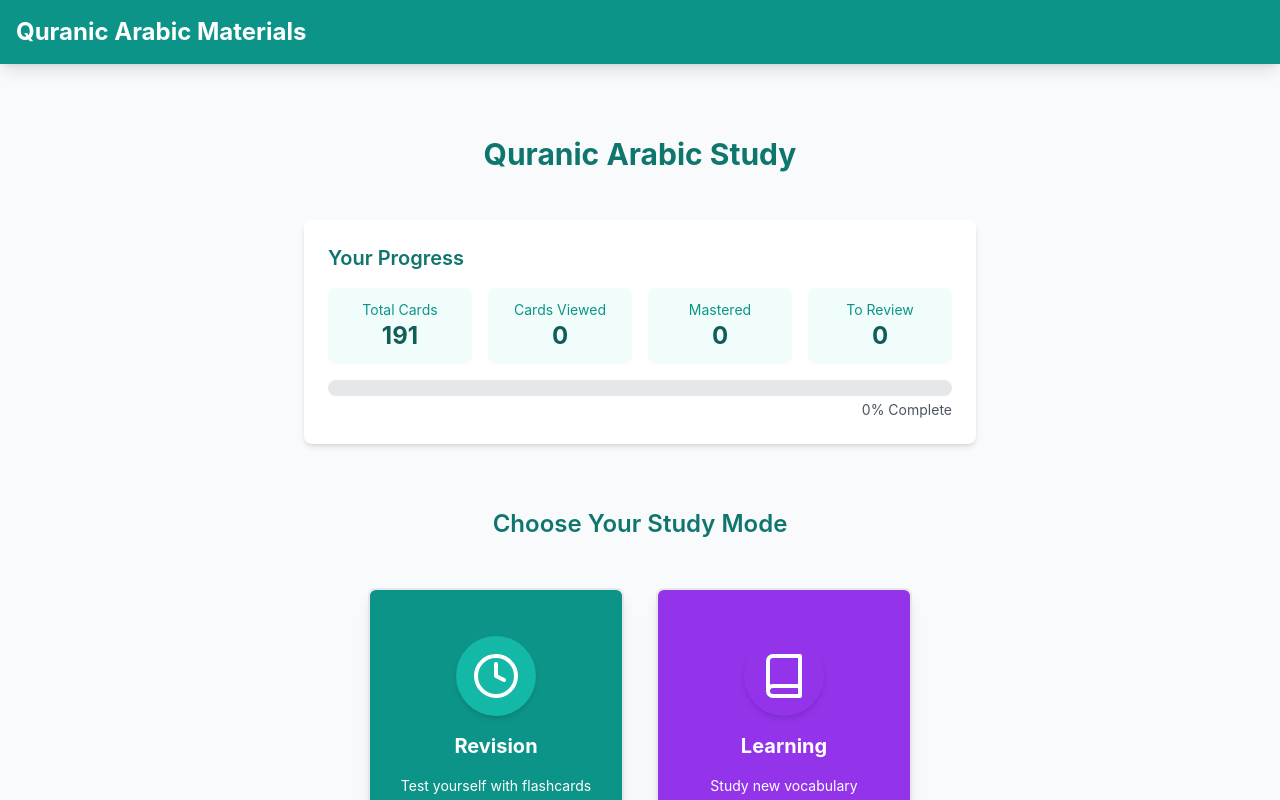
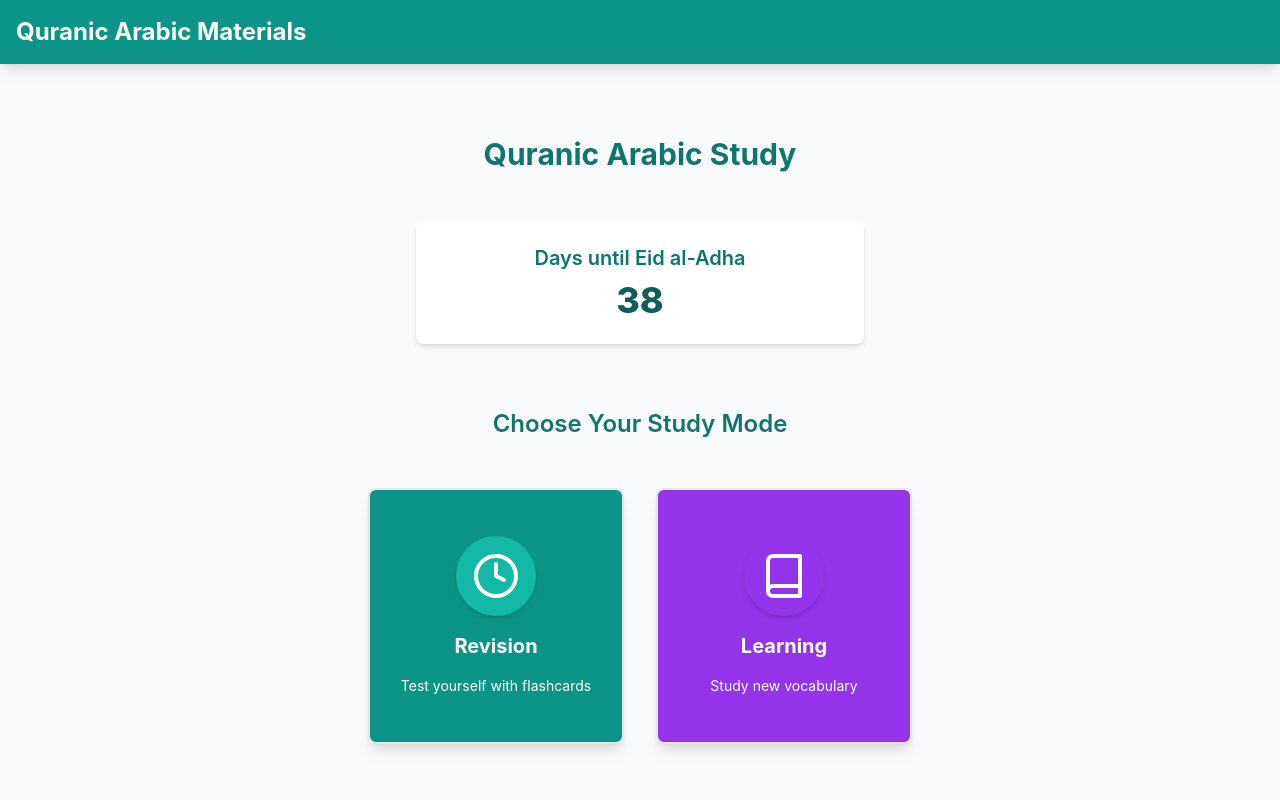
Before and after one commit to aiussr/nafsi, a React (Create React App) app: page / in a window 1280 px wide. Shown: the top 800 px of the page. Built offline with nearby package versions, Linux system fonts and the light colour scheme.

Commit message:
Update Menus.js

```diff
--- a/src/components/Menus.js
+++ b/src/components/Menus.js
@@ -1,11 +1,11 @@
 // src/components/Menus.js
 
-import React, { memo } from 'react';
+import React, { memo, useMemo } from 'react';
 import { Clock, Book } from 'lucide-react';
 import { useStudyContext } from '../context/StudyContext';
 import { weekNames } from '../data/flashcards';
 
-// Derive a sorted array of all week keys (e.g. ['week1','week2',...])
+// Build a sorted array of all week keys, e.g. ['week1','week2',…]
 const weeks = Object.keys(weekNames).sort((a, b) =>
   parseInt(a.replace('week', ''), 10) - parseInt(b.replace('week', ''), 10)
 );
@@ -38,21 +38,20 @@ const RevisionInfoCard = () => (
   <div className="mt-8 bg-teal-50 p-6 rounded-lg border border-teal-200 max-w-2xl text-center">
     <h3 className="text-lg font-semibold text-teal-700 mb-2">How Revision Works</h3>
     <p className="text-teal-800 mb-4">
-      Test your knowledge with our spaced repetition system. Cards you know well will appear less frequently,
-      while those you struggle with will be shown more often.
+      Test your knowledge with our spaced repetition system. Cards you know well will appear less frequently, while those you struggle with will be shown more often.
     </p>
     <div className="grid grid-cols-3 gap-4 text-sm">
       <div className="bg-green-100 p-3 rounded">
         <span className="font-semibold block text-green-800">I Knew This</span>
-        <span className="text-green-700">For cards you recognize immediately</span>
+        <span className="text-green-700">Instant recall</span>
       </div>
       <div className="bg-yellow-100 p-3 rounded">
         <span className="font-semibold block text-yellow-800">Knew Slowly</span>
-        <span className="text-yellow-700">For cards you remember with effort</span>
+        <span className="text-yellow-700">Recall with effort</span>
       </div>
       <div className="bg-red-100 p-3 rounded">
         <span className="font-semibold block text-red-800">Didn't Know</span>
-        <span className="text-red-700">For cards you need to study more</span>
+        <span className="text-red-700">Needs more study</span>
       </div>
     </div>
   </div>
@@ -81,39 +80,29 @@ const LearningInfoCard = () => (
 // Main Menu Component
 // ────────────────────────────────────────────────────────────────────────────────
 export const MainMenu = memo(() => {
-  const { setSection, stats } = useStudyContext();
+  const { setSection } = useStudyContext();
+
+  // Calculate days until the next Eid al-Adha
+  const daysUntilEid = useMemo(() => {
+    const today = new Date();
+    const eidDates = [
+      new Date('2025-06-06'),
+      new Date('2026-05-26'),
+      new Date('2027-05-16')
+    ];
+    const nextEid = eidDates.find(date => date > today) || eidDates[0];
+    const diffTime = nextEid - today;
+    return Math.max(0, Math.ceil(diffTime / (1000 * 60 * 60 * 24)));
+  }, []);
 
   return (
     <div className="flex flex-col items-center justify-center h-full gap-8 py-12">
       <h2 className="text-3xl font-bold text-teal-700 mb-4">Quranic Arabic Study</h2>
 
-      {/* Stats Summary */}
-      <div className="bg-white rounded-lg shadow-md p-6 w-full max-w-2xl mb-8">
-        <h3 className="text-xl font-semibold text-teal-700 mb-4">Your Progress</h3>
-        <div className="grid grid-cols-2 md:grid-cols-4 gap-4">
-          {[
-            { label: 'Total Cards', value: stats.totalCards },
-            { label: 'Cards Viewed', value: stats.completedCards },
-            { label: 'Mastered', value: stats.mastered },
-            { label: 'To Review', value: stats.needReview }
-          ].map((s) => (
-            <div key={s.label} className="text-center p-3 bg-teal-50 rounded-lg">
-              <p className="text-sm text-teal-600">{s.label}</p>
-              <p className="text-2xl font-bold text-teal-800">{s.value}</p>
-            </div>
-          ))}
-        </div>
-        <div className="mt-4">
-          <div className="w-full h-4 bg-gray-200 rounded-full">
-            <div
-              className="h-full bg-teal-600 rounded-full transition-all"
-              style={{ width: `${Math.floor((stats.completedCards / stats.totalCards) * 100)}%` }}
-            />
-          </div>
-          <div className="text-right mt-1 text-sm text-gray-600">
-            {Math.floor((stats.completedCards / stats.totalCards) * 100)}% Complete
-          </div>
-        </div>
+      {/* Countdown Card */}
+      <div className="bg-white rounded-lg shadow-md p-6 w-full max-w-md mb-8 text-center">
+        <h3 className="text-xl font-semibold text-teal-700 mb-2">Days until Eid al-Adha</h3>
+        <p className="text-4xl font-extrabold text-teal-800">{daysUntilEid}</p>
       </div>
 
       {/* Study Mode Buttons */}
@@ -139,7 +128,7 @@ export const MainMenu = memo(() => {
       <div className="mt-8 w-full max-w-4xl">
         <h3 className="text-xl font-semibold text-gray-700 mb-4">Content Overview</h3>
         <div className="grid grid-cols-1 md:grid-cols-2 lg:grid-cols-4 gap-4">
-          {weeks.map((wk) => (
+          {weeks.map(wk => (
             <div key={wk} className="bg-white rounded-lg shadow p-4">
               <h4 className="text-lg font-semibold text-teal-700">
                 {`Week ${wk.replace('week', '')}: ${weekNames[wk]}`}
@@ -162,7 +151,7 @@ export const RevisionMenu = memo(() => {
     <div className="flex flex-col items-center justify-center h-full gap-8 py-12">
       <h2 className="text-3xl font-bold text-teal-700 mb-8">Choose Revision Content</h2>
       <div className="grid grid-cols-1 sm:grid-cols-2 lg:grid-cols-4 gap-6 w-full max-w-5xl">
-        {weeks.map((wk) => (
+        {weeks.map(wk => (
           <WeekButton
             key={wk}
             weekKey={wk}
@@ -183,7 +172,7 @@ export const RevisionMenu = memo(() => {
 });
 
 // ────────────────────────────────────────────────────────────────────────────────
-// Learning Menu Component (no “All Content”)
+// Learning Menu Component (no "All Content")
 // ────────────────────────────────────────────────────────────────────────────────
 export const LearningMenu = memo(() => {
   const { setLearningMode } = useStudyContext();
@@ -192,7 +181,7 @@ export const LearningMenu = memo(() => {
     <div className="flex flex-col items-center justify-center h-full gap-8 py-12">
       <h2 className="text-3xl font-bold text-purple-700 mb-8">Choose Learning Content</h2>
       <div className="grid grid-cols-1 sm:grid-cols-2 lg:grid-cols-4 gap-6 w-full max-w-4xl">
-        {weeks.map((wk) => (
+        {weeks.map(wk => (
           <WeekButton
             key={wk}
             weekKey={wk}
```
